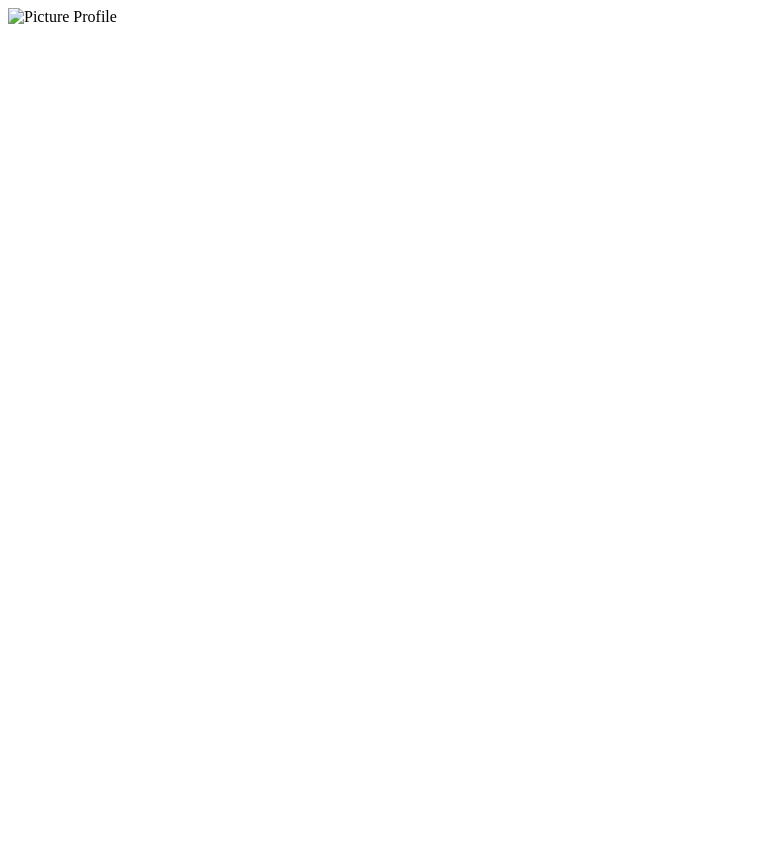
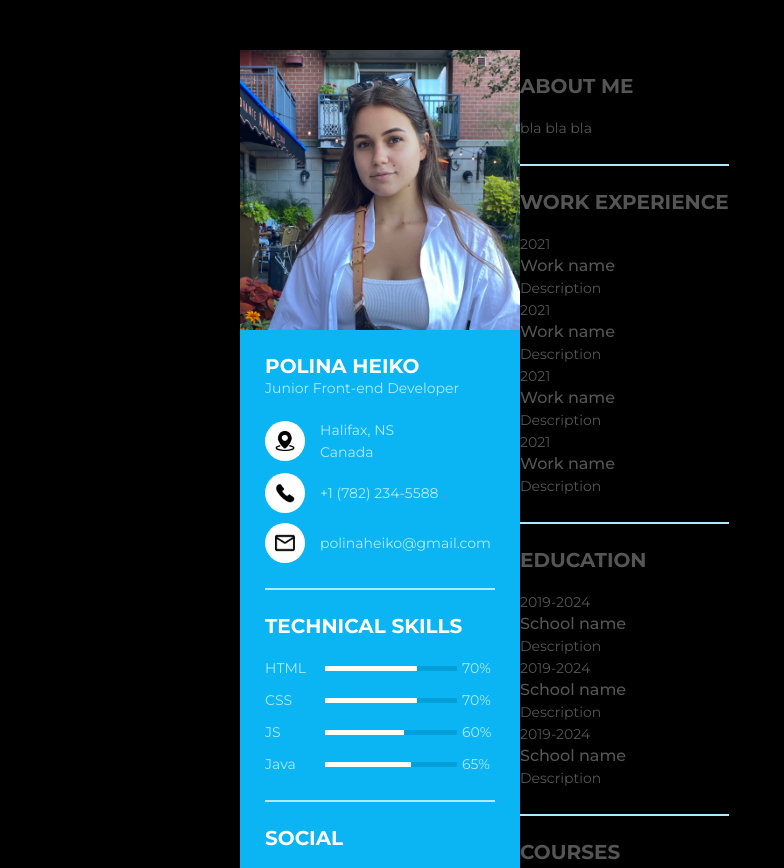
Before and after one commit to polinaheiko/rsschool-cv, a plain HTML site: page index.html in a window 1280 px wide. Shown: the top 868 px of the page, without its empty margins (0-784 px from the left). Before the commit the page ends 800 px from the top, so only its background shows below. Drawn offline with Linux system fonts and the light colour scheme.

Commit message:
feat: complete resume left column; docs: add icons

```diff
--- a/index.html
+++ b/index.html
@@ -4,20 +4,233 @@
 <head>
 	<meta charset="UTF-8">
 	<title>Rsschool-cv-html</title>
+	<link rel="stylesheet" href="styles.css">
 </head>
 
 <body>
 <div class="resume">
 	<div class="resume-left">
-		<div class="profile"></div>
-			<img src="" alt="Picture Profile">
+		<div class="profile">
+			<img src="Profile Picture.png" alt="Profile Picture">
+		</div>
 		<div class="content">
-			<div class="resume-item info"></div>
-			<div class="resume-item skills"></div>
-			<div class="resume-item social"></div>
+			<div class="resume-item info">
+				<div class="title">
+					<p class="bold">polina heiko</p>
+					<p class="regular">Junior Front-end Developer</p>
+				</div>
+				<ul>
+					<li>
+						<div class="icon">
+							<img src="./icons/location.png" alt="Location Icon">
+						</div>
+						<div class="data">
+							Halifax, NS <br/> Canada
+						</div>
+					</li>
+					<li>
+						<div class="icon">
+							<img src="./icons/telephone.png" alt="Phone Icon">
+						</div>
+						<div class="data">
+							+1 (782) 234-5588
+						</div>
+					</li>
+					<li>
+						<div class="icon">
+							<img src="./icons/gmail.png" alt="Gmail Icon">
+						</div>
+						<div class="data">
+							polinaheiko@gmail.com
+						</div>
+					</li>
+				</ul>
+			</div>
+			<div class="resume-item skills">
+				<div class="title">
+					<p class="bold">technical skills</p>
+				</div>
+				<ul>
+					<li>
+						<div class="skill-name">
+							HTML
+						</div>
+						<div class="skill-progress">
+							<span style="width: 70%;"></span>
+						</div>
+						<div class="skill-per">70%</div>
+					</li>
+					<li>
+						<div class="skill-name">
+							CSS
+						</div>
+						<div class="skill-progress">
+							<span style="width: 70%;"></span>
+						</div>
+						<div class="skill-per">70%</div>
+					</li>
+					<li>
+						<div class="skill-name">
+							JS
+						</div>
+						<div class="skill-progress">
+							<span style="width: 60%;"></span>
+						</div>
+						<div class="skill-per">60%</div>
+					</li>
+					<li>
+						<div class="skill-name">
+							Java
+						</div>
+						<div class="skill-progress">
+							<span style="width: 65%;"></span>
+						</div>
+						<div class="skill-per">65%</div>
+					</li>
+				</ul>
+			</div>
+			<div class="resume-item social">
+				<div class="title">
+					<p class="bold">social</p>
+				</div>
+				<ul>
+					<li>
+						<div class="icon">
+							<img src="./icons/facebook.png" alt="Facebook Icon">
+						</div>
+						<div class="data">
+							<p class="semi-bold">Facebook</p>
+							<p>polinaheiko@facebook</p>
+						</div>
+					</li>
+					<li>
+						<div class="icon">
+							<img src="./icons/telegram.png" alt="Telegram Icon">
+						</div>
+						<div class="data">
+							<p class="semi-bold">Telegram</p>
+							<p>@polinaheiko</p>
+						</div>
+					</li>
+					<li>
+						<div class="icon">
+							<img src="./icons/linkedin.png" alt="LinkedIn Icon">
+						</div>
+						<div class="data">
+							<p class="semi-bold">LinkedIn</p>
+							<a href="https://www.linkedin.com/in/polina-heiko-340695193/">Polina Heiko</a>
+						</div>
+					</li>
+				</ul>
+			</div>
 		</div>
 	</div>
 	<div class="resume-right">
+		<div class="resume-item about">
+			<div class="title">
+				<p class="bold">about me</p>
+			</div>
+			<p> bla bla bla</p>
+		</div>
+		<div class="resume-item work">
+			<div class="title">
+				<p class="bold">work experience</p>
+			</div>
+			<ul>
+				<li>
+					<div class="date">2021</div>
+					<div class="info">
+						<p class="semi-bold"> Work name </p>
+						<p>Description</p>
+					</div>
+				</li>
+				<li>
+					<div class="date">2021</div>
+					<div class="info">
+						<p class="semi-bold"> Work name </p>
+						<p>Description</p>
+					</div>
+				</li>
+				<li>
+					<div class="date">2021</div>
+					<div class="info">
+						<p class="semi-bold"> Work name </p>
+						<p>Description</p>
+					</div>
+				</li>
+				<li>
+					<div class="date">2021</div>
+					<div class="info">
+						<p class="semi-bold"> Work name </p>
+						<p>Description</p>
+					</div>
+				</li>
+			</ul>
+		</div>
+		<div class="resume-item education">
+			<div class="title">
+				<p class="bold">education</p>
+			</div>
+			<ul>
+				<li>
+					<div class="date">2019-2024</div>
+					<div class="info">
+						<p class="semi-bold"> School name </p>
+						<p>Description</p>
+					</div>
+				</li>
+			</ul>
+			<ul>
+				<li>
+					<div class="date">2019-2024</div>
+					<div class="info">
+						<p class="semi-bold"> School name </p>
+						<p>Description</p>
+					</div>
+				</li>
+			</ul>
+			<ul>
+				<li>
+					<div class="date">2019-2024</div>
+					<div class="info">
+						<p class="semi-bold"> School name </p>
+						<p>Description</p>
+					</div>
+				</li>
+			</ul>
+		</div>
+		<div class="resume-item courses">
+			<div class="title">
+				<p class="bold">courses</p>
+			</div>
+			<ul>
+				<li>
+					<div class="date">2019-2024</div>
+					<div class="info">
+						<p class="semi-bold"> Course name </p>
+						<p>Description</p>
+					</div>
+				</li>
+			</ul>
+			<ul>
+				<li>
+					<div class="date">2019-2024</div>
+					<div class="info">
+						<p class="semi-bold"> Course name </p>
+						<p>Description</p>
+					</div>
+				</li>
+			</ul>
+			<ul>
+				<li>
+					<div class="date">2019-2024</div>
+					<div class="info">
+						<p class="semi-bold"> Course name </p>
+						<p>Description</p>
+					</div>
+				</li>
+			</ul>
+		</div>
 	</div>
 </div>
 
--- a/styles.css
+++ b/styles.css
@@ -0,0 +1,138 @@
+@import url('https://fonts.googleapis.com/css2?family=Montserrat:wght@400;500;700&display=swap');
+
+*{
+	margin: 0;
+	padding: 0;
+	box-sizing: border-box;
+	list-style: none;
+	font-family: 'Montserrat', sans-serif;
+}
+
+body {
+	background: black;
+	font-size: 14px;
+	line-height: 22px;
+	color: #555555;
+}
+
+.bold {
+	font-weight: 700;
+	font-size: 20px;
+	text-transform: uppercase;
+}
+
+.semi-bold {
+	font-weight: 500;
+	font-size: 16px;
+}
+
+.resume {
+	width: 800px;
+	height: auto;
+	display: flex;
+	margin: 50px auto;
+}
+
+.resume .resume-left {
+	width: 280px;
+	background: #0bb5f4;
+
+}
+
+.resume .resume-left .profile {
+	width: 100%;
+	height: 280px;
+}
+
+.resume .resume-left .profile img {
+	width: 100%;
+	height: 100%;
+}
+
+.resume .resume-left .content {
+	padding: 0 25px;
+
+}
+
+.resume .resume-left ul li .icon {
+	width: 40px;
+	height: 40px;
+	background: #fff;
+	border-radius: 50%;
+	margin-right: 15px;
+	font-size: 16px;
+	position: relative;
+}
+
+.resume .icon img {
+	width: 20px;
+	height: 20px;
+	position: absolute;
+	top: 50%;
+	left: 50%;
+	transform: translate(-50%,-50%);
+}
+
+.resume .title {
+	margin-bottom: 20px;
+}
+
+.resume .resume-left .bold {
+	color: #fff;
+}
+
+.resume .resume-left .regular {
+	color: #b1eaff;
+}
+
+.resume .resume-item {
+	padding: 25px 0;
+	border-bottom: 2px solid #b1eaff;
+}
+
+.resume .resume-left .resume-item:last-child {
+	border-bottom: 0px;
+}
+
+.resume .resume-left ul li {
+	display: flex;
+	align-items: center;
+	margin-bottom: 10px;
+}
+
+.resume .resume-left ul li:last-child {
+	margin-bottom: 0px;
+}
+
+.resume .resume-left ul li .data {
+	color: #b1eaff;
+}
+
+.resume .resume-left .skills ul li {
+	color: #b1eaff;
+	justify-content: space-between;
+}
+
+.resume .resume-left .skills ul li .skill-name {
+	width: 25%;
+}
+
+.resume .resume-left .skills ul li .skill-progress {
+	width: 60%;
+	margin: 0 5px;
+	height: 5px;
+	background: #009fd9;
+	position: relative;
+}
+
+.resume .resume-left .skills ul li .skill-per {
+	width: 15%;
+}
+
+.resume .resume-left .skills ul li .skill-progress span {
+	position: absolute;
+	top: 0;
+	left: 0;
+	height: 100%;
+	background: #fff;
+}
```
Also changed, not shown: Profile Picture.png (renamed from Profile Picture.jpg), icons/facebook.png (added), icons/gmail.png (added), icons/linkedin.png (added), icons/location.png (added), icons/telegram.png (added), icons/telephone.png (added).
